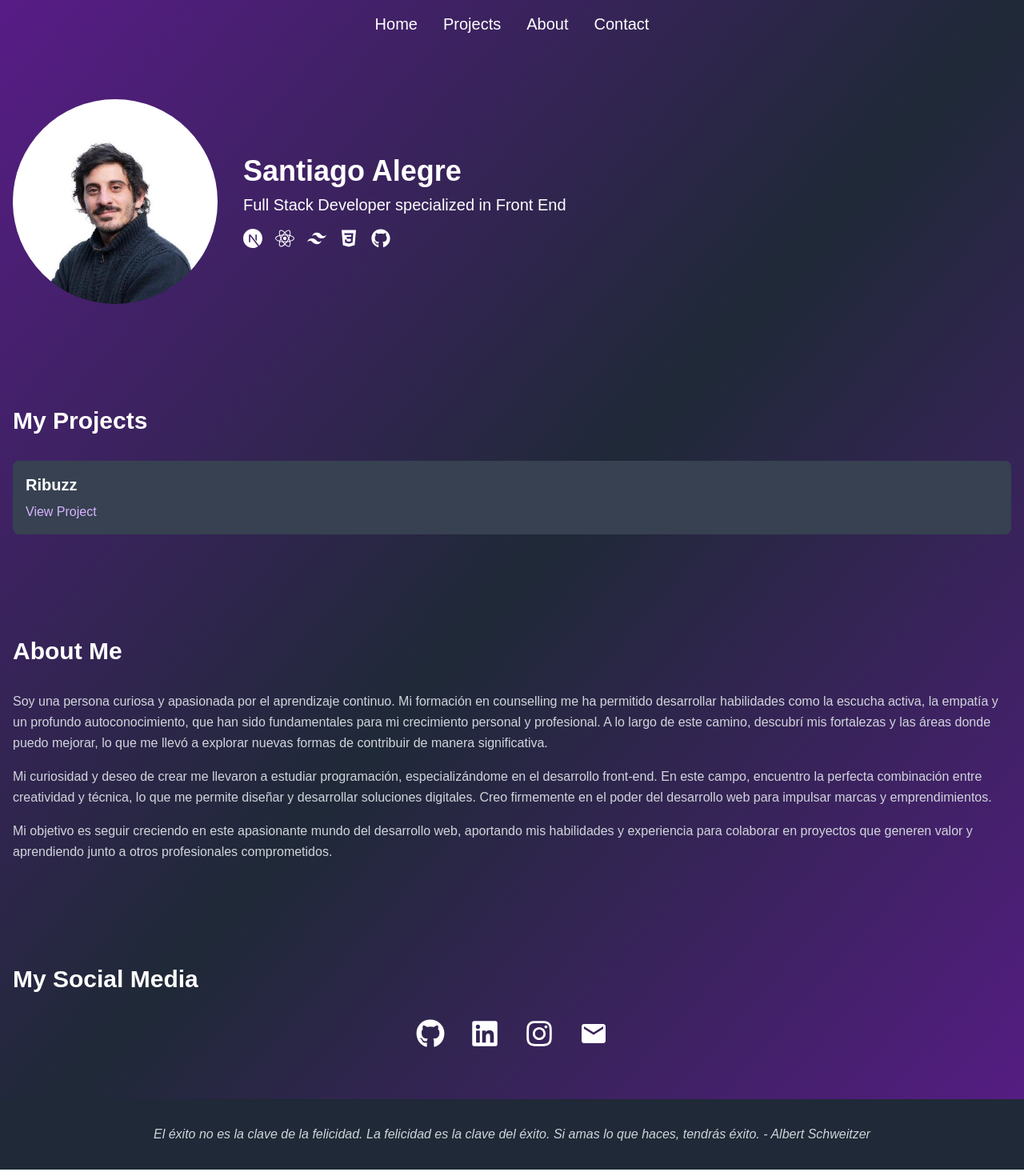
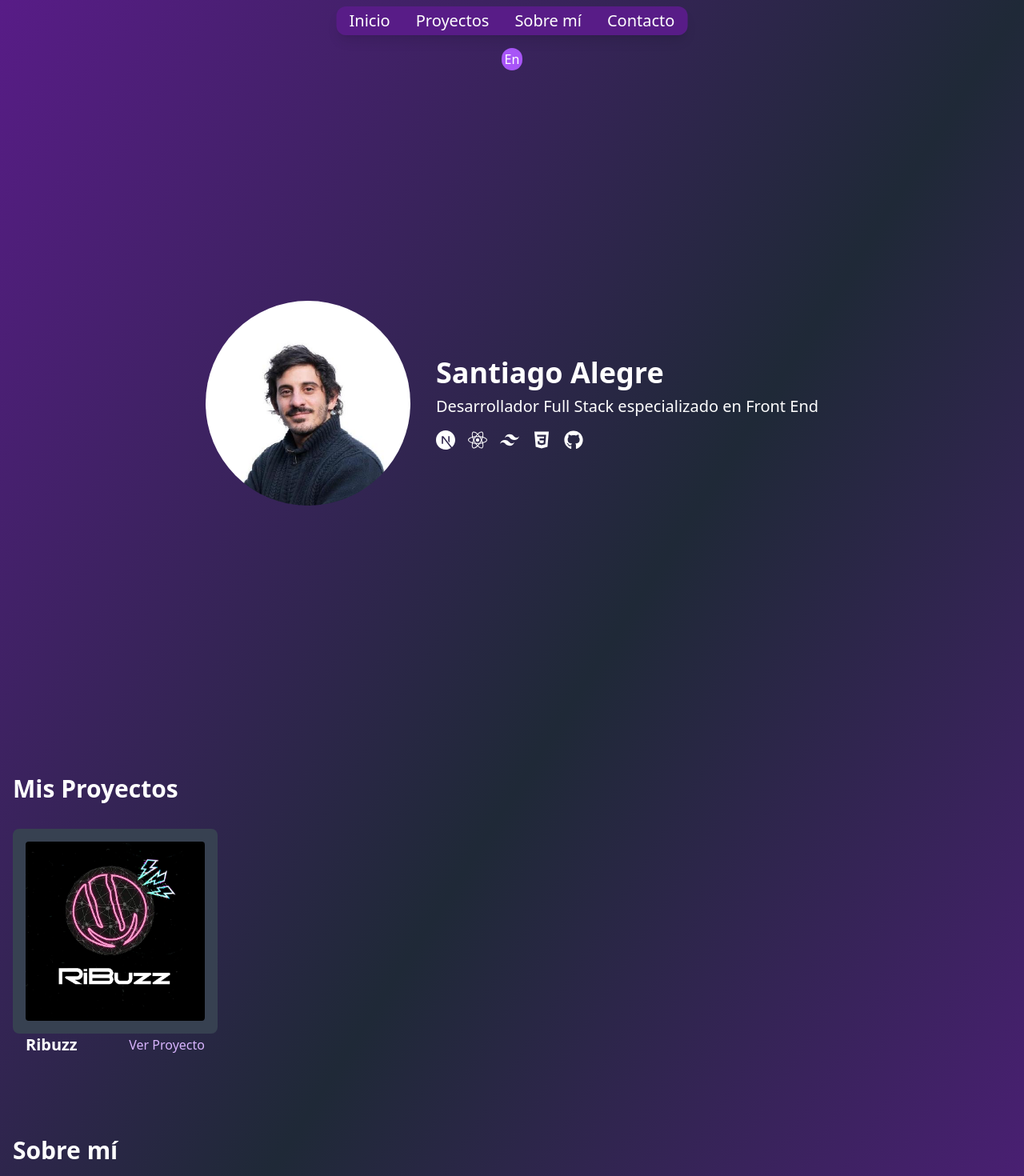
Before and after one commit to alegresantisp/myPortfolio, a Next.js app: page / in a window 1280 px wide. Shown: the top 1470 px of the page at 80% size. Built offline with nearby package versions, Linux system fonts and the light colour scheme.

Commit message:
nuevasFuncionalidades

```diff
--- a/src/app/globals.css
+++ b/src/app/globals.css
@@ -1,27 +1,3 @@
 @tailwind base;
 @tailwind components;
 @tailwind utilities;
-
-:root {
-  --background: #ffffff;
-  --foreground: #171717;
-}
-
-@media (prefers-color-scheme: dark) {
-  :root {
-    --background: #0a0a0a;
-    --foreground: #ededed;
-  }
-}
-
-body {
-  color: var(--foreground);
-  background: var(--background);
-  font-family: Arial, Helvetica, sans-serif;
-}
-
-@layer utilities {
-  .text-balance {
-    text-wrap: balance;
-  }
-}
--- a/src/components/mycomponent/mycomponent.tsx
+++ b/src/components/mycomponent/mycomponent.tsx
@@ -6,16 +6,57 @@ import { IoLogoCss3 } from 'react-icons/io'
 import { MdEmail } from 'react-icons/md'
 import Image from 'next/image'
 
+
 function MyComponent() {
   const [isProjectExpanded, setIsProjectExpanded] = useState(false)
+  const [isSpanish, setIsSpanish] = useState(true)
+
+  const toggleLanguage = () => {
+    setIsSpanish(!isSpanish)
+  }
+
+  const content = {
+    es: {
+      home: 'Inicio',
+      projects: 'Proyectos',
+      about: 'Sobre mí',
+      contact: 'Contacto',
+      myProjects: 'Mis Proyectos',
+      espec: 'Desarrollador Full Stack especializado en Front End',
+      ribuzz: 'Ribuzz',
+      viewProject: 'Ver Proyecto',
+      aboutMeTitle: 'Sobre mí',
+      aboutMe: `Soy una persona curiosa y apasionada por el aprendizaje continuo. Mi formación en counselling me ha permitido desarrollar habilidades como la escucha activa, la empatía y un profundo autoconocimiento, que han sido fundamentales para mi crecimiento personal y profesional.`,
+      aboutMeMore: `Mi curiosidad y deseo de crear me llevaron a estudiar programación, especializándome en el desarrollo front-end. Mi objetivo es seguir creciendo en este apasionante mundo del desarrollo web.`,
+      mySocialMedia: 'Mis Redes Sociales',
+      footer: 'El éxito no es la clave de la felicidad. La felicidad es la clave del éxito. Si amas lo que haces, tendrás éxito. - Albert Schweitzer'
+    },
+    en: {
+      home: 'Home',
+      projects: 'Projects',
+      about: 'About',
+      contact: 'Contact',
+      myProjects: 'My Projects',
+      espec: 'Full Stack Developer specialized in Front End',
+      ribuzz: 'Ribuzz',
+      viewProject: 'View Project',
+      aboutMeTitle: 'About Me',
+      aboutMe: `I am a curious person passionate about continuous learning. My background in counselling has allowed me to develop skills such as active listening, empathy, and deep self-knowledge, essential for my personal and professional growth.`,
+      aboutMeMore: `My curiosity and desire to create led me to study programming, specializing in front-end development. My goal is to keep growing in this exciting world of web development.`,
+      mySocialMedia: 'My Social Media',
+      footer: 'Success is not the key to happiness. Happiness is the key to success. If you love what you are doing, you will be successful. - Albert Schweitzer'
+    }
+  }
+
+  const t = isSpanish ? content.es : content.en
 
   return (
     <div className="min-h-screen bg-gradient-to-br from-purple-900 via-gray-800 to-purple-900 text-white">
       {/* Navbar */}
-      <nav className="p-4">
+      <nav className="px-4 py-1 mt-2 bg-gradient-to-br from-purple-900  to-purple-900 inline-block rounded-xl shadow-lg sticky top-0 left-1/2 transform -translate-x-1/2">
         <ul className="flex justify-center space-x-8">
-          {['Home', 'Projects', 'About', 'Contact'].map((item) => (
-            <li key={item} className="relative group">
+          {[t.home, t.projects, t.about, t.contact].map((item, index) => (
+            <li key={index} className="relative group">
               <a href={`#${item.toLowerCase()}`} className="text-xl hover:text-purple-300 transition-colors duration-300">
                 {item}
                 <span className="absolute left-0 bottom-0 w-0 h-0.5 bg-purple-300 transition-all duration-300 group-hover:w-full"></span>
@@ -25,19 +66,29 @@ function MyComponent() {
         </ul>
       </nav>
 
+      {/* Language Toggle */}
+      <div className="flex justify-center my-4">
+        <button onClick={toggleLanguage} className="px-1 py-0.5 bg-purple-500 rounded-full hover:bg-purple-600 transition-colors duration-300">
+          {isSpanish ? 'En' : 'Es'}
+        </button>
+      </div>
+
         {/* Hero Section */}
-      <section id="home" className="container mx-auto px-4 py-16 flex flex-col md:flex-row items-center">
+        <section id="home" className="flex items-center justify-center min-h-screen px-4 py-8">
+          <div className="flex items-center max-w-5xl mx-auto">
+            <div className="flex-shrink-0 mr-8">
               <Image
                 src="/assets/imagen1.jfif"
                 alt="Santiago Alegre"
                 width={300}
                 height={300}
-          className="rounded-full w-64 h-64 object-cover mb-8 md:mb-0 md:mr-8"
+                className="rounded-full w-64 h-64 object-cover"
               />
-        <div>
+            </div>
+            <div className="text-left">
               <h1 className="text-4xl font-bold mb-2">Santiago Alegre</h1>
-          <p className="text-xl mb-4">Full Stack Developer specialized in Front End</p>
-          <div className="flex space-x-4">
+              <p className="text-xl mb-4">{t.espec}</p>
+              <div className="flex space-x-4 ">
                 <SiNextdotjs size={24} />
                 <FaReact size={24} />
                 <SiTailwindcss size={24} />
@@ -45,39 +96,48 @@ function MyComponent() {
                 <FaGithub size={24} />
               </div>
             </div>
+          </div>
         </section>
+
 
           {/* Projects Section */}
       <section id="projects" className="container mx-auto px-4 py-16">
-        <h2 className="text-3xl font-bold mb-8">My Projects</h2>
-        <div className="bg-gray-700 rounded-lg p-4 cursor-pointer" onClick={() => setIsProjectExpanded(!isProjectExpanded)}>
-          <h3 className="text-xl font-semibold mb-2">Ribuzz</h3>
-          <a href="https://ribuzz.vercel.app/" target="_blank" rel="noopener noreferrer" className="text-purple-300 hover:underline">View Project</a>
+        <h2 className="text-3xl font-bold mb-8">{t.myProjects}</h2>
+        <div className="flex flex-wrap gap-4">
+          <div className="bg-gray-700 rounded-lg p-4 cursor-pointer w-64 h-64 flex flex-col">
+            <Image
+              src="/assets/ribuzz.webp"
+              alt="Ribuzz Project"
+              width={150}
+              height={150}
+              className="rounded object-cover mb-4 w-full h-full"
+            />
+            <div className="flex items-center justify-between mb-2">
+              <h3 className="text-xl font-semibold">{t.ribuzz}</h3>
+              <a href="https://ribuzz.vercel.app/" target="_blank" rel="noopener noreferrer" className="text-purple-300 hover:underline">{t.viewProject}</a>
+            </div>
             {isProjectExpanded && (
               <p className="mt-4 text-gray-300">
-              Ribuzz is a web application that... (Add your project description here)
+                Ribuzz es una plataforma de marketplace y networking diseñada para emprendedores e inversores.
               </p>
             )}
           </div>
+          {/* Agrega más componentes de proyectos aquí */}
+        </div>
       </section>
+
+
 
       {/* About Me Section */}
       <section id="about" className="container mx-auto px-4 py-16">
-        <h2 className="text-3xl font-bold mb-8">About Me</h2>
-        <p className="text-gray-300 leading-relaxed">
-          Soy una persona curiosa y apasionada por el aprendizaje continuo. Mi formación en counselling me ha permitido desarrollar habilidades como la escucha activa, la empatía y un profundo autoconocimiento, que han sido fundamentales para mi crecimiento personal y profesional. A lo largo de este camino, descubrí mis fortalezas y las áreas donde puedo mejorar, lo que me llevó a explorar nuevas formas de contribuir de manera significativa.
-        </p>
-        <p className="text-gray-300 leading-relaxed mt-4">
-          Mi curiosidad y deseo de crear me llevaron a estudiar programación, especializándome en el desarrollo front-end. En este campo, encuentro la perfecta combinación entre creatividad y técnica, lo que me permite diseñar y desarrollar soluciones digitales. Creo firmemente en el poder del desarrollo web para impulsar marcas y emprendimientos.
-        </p>
-        <p className="text-gray-300 leading-relaxed mt-4">
-          Mi objetivo es seguir creciendo en este apasionante mundo del desarrollo web, aportando mis habilidades y experiencia para colaborar en proyectos que generen valor y aprendiendo junto a otros profesionales comprometidos.
-        </p>
+        <h2 className="text-3xl font-bold mb-8">{t.aboutMeTitle}</h2>
+        <p className="text-gray-300 leading-relaxed">{t.aboutMe}</p>
+        <p className="text-gray-300 leading-relaxed mt-4">{t.aboutMeMore}</p>
       </section>
 
       {/* Social Media Section */}
       <section id="contact" className="container mx-auto px-4 py-16">
-        <h2 className="text-3xl font-bold mb-8">My Social Media</h2>
+        <h2 className="text-3xl font-bold mb-8">{t.mySocialMedia}</h2>
         <div className="flex justify-center space-x-8">
           <a href="https://github.com/alegresantisp" target="_blank" rel="noopener noreferrer" className="text-4xl hover:text-purple-300 transition-colors duration-300">
             <FaGithub />
@@ -97,7 +157,7 @@ function MyComponent() {
       {/* Footer */}
       <footer className="bg-gray-800 text-center py-8">
         <p className="text-gray-300 italic">
-          El éxito no es la clave de la felicidad. La felicidad es la clave del éxito. Si amas lo que haces, tendrás éxito. - Albert Schweitzer
+          {t.footer}
         </p>
       </footer>
     </div>
```
Also changed, not shown: package.json (+7 -4 lines), public/assets/ribuzz.webp (added), 1 other file (tests, documents, lock files or other folders). Lines whose indentation alone changed are shown as unchanged.
